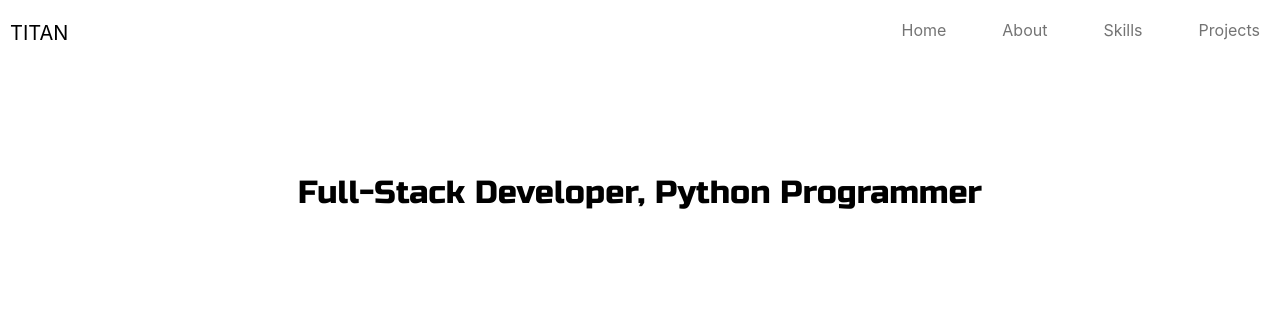
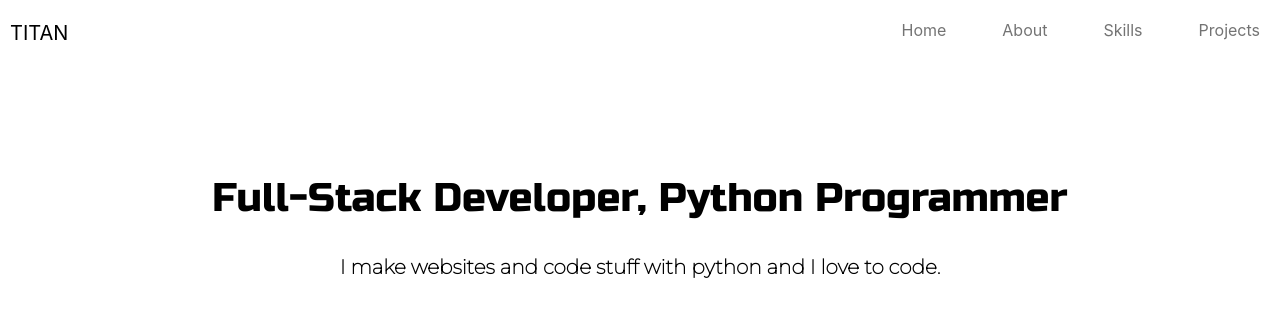
Before and after one commit to Titan-Codes/titan, a React (Create React App) app in the folder portfolio/: page / in a window 1280 px wide. Shown: the top 316 px of the page. Built offline with nearby package versions, Linux system fonts and the light colour scheme.

Commit message:
added text and fonts.

```diff
--- a/portfolio/public/style.css
+++ b/portfolio/public/style.css
@@ -2,6 +2,7 @@
 @import url('https://fonts.googleapis.com/css2?family=Roboto:wght@300&display=swap');
 @import "https://cdn.jsdelivr.net/npm/bulma@0.9.4/css/bulma.min.css";
 @import url('https://fonts.googleapis.com/css2?family=Russo+One&display=swap');
+@import url('https://fonts.googleapis.com/css2?family=Montserrat:wght@100&display=swap');
 
 body {
     color: black;
@@ -81,7 +82,15 @@
     font-family: 'Russo One', sans-serif;
     padding-top: 32px;
     text-align: center;
-    font-size: 32px;
+    font-size: 40px;
+}
+
+.home-text {
+    text-align: center;
+    padding-top: 30px;
+    font-size: 20px;
+    font-family: 'Montserrat', sans-serif;
+    font-weight: bold;
 }
 
 .home {
@@ -136,4 +145,11 @@
         transition-duration: 1s;
     }
 
+    .home-heading {
+        font-family: 'Russo One', sans-serif;
+        padding-top: 32px;
+        text-align: center;
+        font-size: 32px;
+    }
+
 }
--- a/portfolio/src/components/Home.jsx
+++ b/portfolio/src/components/Home.jsx
@@ -5,6 +5,7 @@
         <section id="home" className="home">
             <div className="home-section">
                 <h1 className="home-heading">Full-Stack Developer, Python Programmer</h1>
+                <p className="home-text">I make websites and code stuff with python and I love to code.</p>
             </div>
         </section>
     )
```
